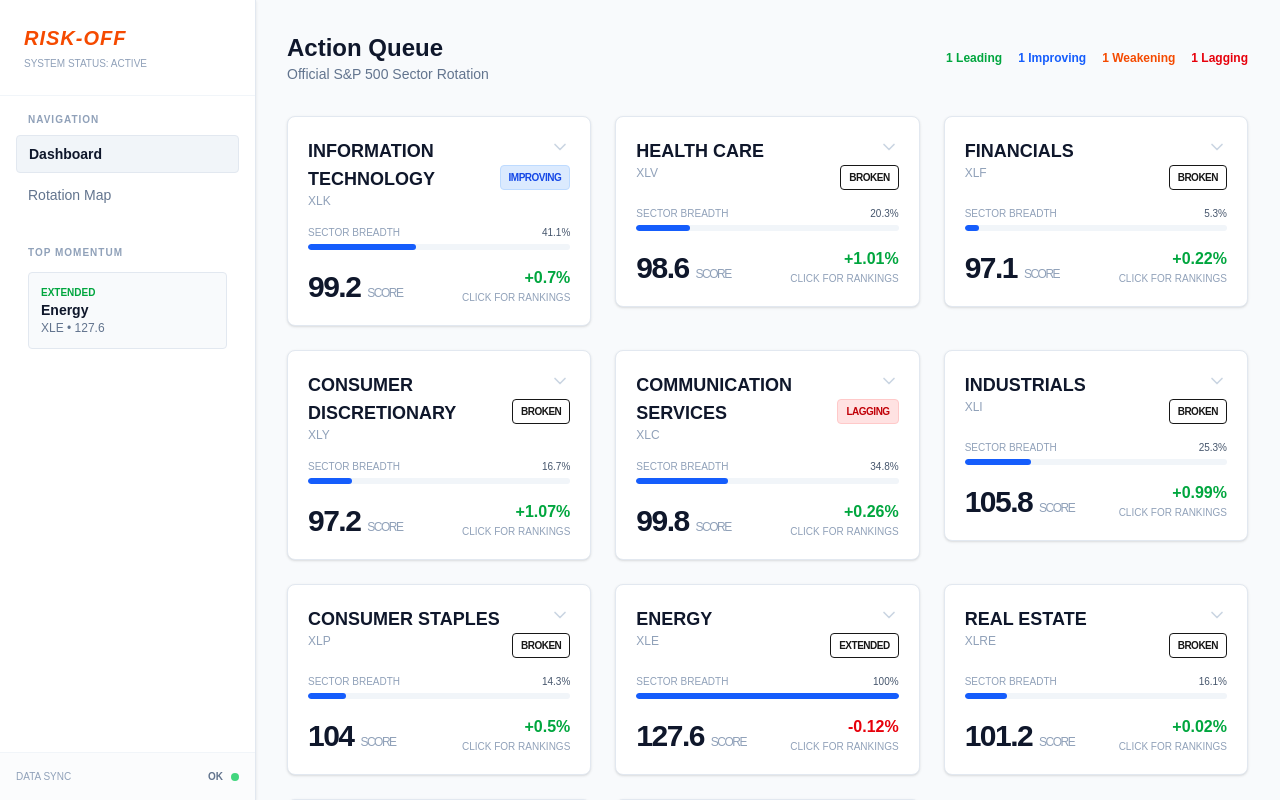
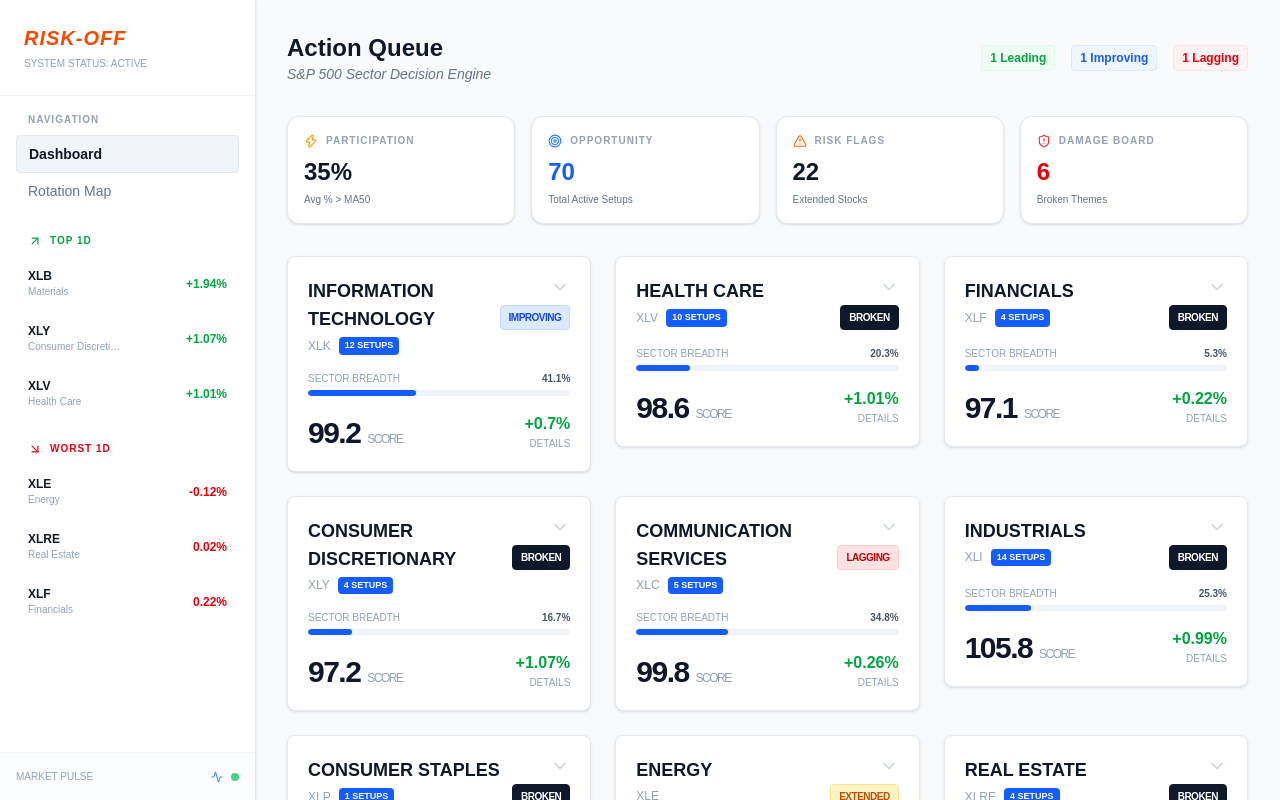
Before and after one commit to Copteez/stock-dashboard, a Next.js app: page / in a window 1280 px wide. Built offline with nearby package versions, Linux system fonts and the light colour scheme.

Commit message:
feat: Enhance DashboardPage with global statistics and improved styling; update Sidebar for better navigation and performance display

```diff
--- a/app/page.tsx
+++ b/app/page.tsx
@@ -1,12 +1,20 @@
 "use client";
 
 import { useState } from "react";
-import { ChevronDown } from "lucide-react"; // Make sure to npm install lucide-react
+import { ChevronDown, Target, Zap, AlertTriangle, ShieldAlert } from "lucide-react";
 import themeData from "@/data.json";
 import SectorDetails from "@/components/SectorDetails";
 
 export default function DashboardPage() {
   const [selectedTicker, setSelectedTicker] = useState<string | null>(null);
+
+  // --- STEP B: GLOBAL CALCULATIONS ---
+  const globalStats = {
+    totalSetups: themeData.reduce((acc, curr) => acc + (curr.setups || 0), 0),
+    totalExtended: themeData.reduce((acc, curr) => acc + (curr.extended || 0), 0),
+    avgBreadth: Math.round(themeData.reduce((acc, curr) => acc + curr.breadth, 0) / themeData.length),
+    brokenThemes: themeData.filter(t => t.status === "Broken" || t.breadth < 30).length,
+  };
 
   const counts = {
     Leading: themeData.filter((t) => t.status === "Leading").length,
@@ -22,15 +30,55 @@
       <header className="flex justify-between items-center">
         <div>
           <h2 className="text-2xl font-bold text-slate-900">Action Queue</h2>
-          <p className="text-slate-500 text-sm">Official S&P 500 Sector Rotation</p>
+          <p className="text-slate-500 text-sm italic">S&P 500 Sector Decision Engine</p>
         </div>
         <div className="flex gap-4 text-xs font-mono font-bold">
-          <span className="text-green-600">{counts.Leading} Leading</span>
-          <span className="text-blue-600">{counts.Improving} Improving</span>
-          <span className="text-orange-600">{counts.Weakening} Weakening</span>
-          <span className="text-red-600">{counts.Lagging} Lagging</span>
+          <span className="text-green-600 bg-green-50 px-2 py-1 rounded border border-green-100">{counts.Leading} Leading</span>
+          <span className="text-blue-600 bg-blue-50 px-2 py-1 rounded border border-blue-100">{counts.Improving} Improving</span>
+          <span className="text-red-600 bg-red-50 px-2 py-1 rounded border border-red-100">{counts.Lagging} Lagging</span>
         </div>
       </header>
+
+      {/* --- STEP B: DECISION SIGNALS ROW --- */}
+      <div className="grid grid-cols-1 md:grid-cols-4 gap-4">
+        {/* Participation */}
+        <div className="bg-white p-4 rounded-xl border border-slate-200 shadow-sm">
+          <div className="flex items-center gap-2 text-[10px] font-bold text-slate-400 uppercase tracking-widest mb-2">
+            <Zap size={14} className="text-amber-500" /> Participation
+          </div>
+          <div className="text-2xl font-black text-slate-900">{globalStats.avgBreadth}%</div>
+          <div className="text-[10px] text-slate-500 font-mono mt-1">Avg % {'>'} MA50</div>
+        </div>
+
+        {/* Opportunity */}
+        <div className="bg-white p-4 rounded-xl border border-slate-200 shadow-sm">
+          <div className="flex items-center gap-2 text-[10px] font-bold text-slate-400 uppercase tracking-widest mb-2">
+            <Target size={14} className="text-blue-500" /> Opportunity
+          </div>
+          <div className="text-2xl font-black text-blue-600">{globalStats.totalSetups}</div>
+          <div className="text-[10px] text-slate-500 font-mono mt-1">Total Active Setups</div>
+        </div>
+
+        {/* Risk Flags */}
+        <div className="bg-white p-4 rounded-xl border border-slate-200 shadow-sm">
+          <div className="flex items-center gap-2 text-[10px] font-bold text-slate-400 uppercase tracking-widest mb-2">
+            <AlertTriangle size={14} className="text-orange-500" /> Risk Flags
+          </div>
+          <div className={`text-2xl font-black ${globalStats.totalExtended > 30 ? "text-orange-600" : "text-slate-900"}`}>
+            {globalStats.totalExtended}
+          </div>
+          <div className="text-[10px] text-slate-500 font-mono mt-1">Extended Stocks</div>
+        </div>
+
+        {/* Broken Themes */}
+        <div className="bg-white p-4 rounded-xl border border-slate-200 shadow-sm">
+          <div className="flex items-center gap-2 text-[10px] font-bold text-slate-400 uppercase tracking-widest mb-2">
+            <ShieldAlert size={14} className="text-red-500" /> Damage Board
+          </div>
+          <div className="text-2xl font-black text-red-600">{globalStats.brokenThemes}</div>
+          <div className="text-[10px] text-slate-500 font-mono mt-1">Broken Themes</div>
+        </div>
+      </div>
 
       {/* The Dashboard Grid */}
       <div className="grid grid-cols-1 md:grid-cols-2 lg:grid-cols-3 gap-6 items-start">
@@ -42,6 +90,8 @@
             Improving: "bg-blue-100 text-blue-700 border-blue-200",
             Weakening: "bg-orange-100 text-orange-700 border-orange-200",
             Lagging: "bg-red-100 text-red-700 border-red-200",
+            Extended: "bg-amber-100 text-amber-700 border-amber-200",
+            Broken: "bg-slate-900 text-white border-slate-900",
           };
 
           return (
@@ -52,22 +102,28 @@
                 isSelected ? "ring-2 ring-blue-500 border-transparent shadow-lg" : "border-slate-200"
               }`}
             >
-              {/* Main Card Content */}
               <div className="p-5">
                 <div className="flex justify-between items-start mb-4">
                   <div>
                     <h3 className="font-bold text-lg uppercase text-slate-900 group-hover:text-blue-600 transition-colors">
                       {theme.name}
                     </h3>
-                    <p className="text-xs text-slate-400 font-mono">{theme.ticker}</p>
+                    <div className="flex gap-2 items-center mt-1">
+                      <p className="text-xs text-slate-400 font-mono">{theme.ticker}</p>
+                      {/* SETUP DENSITY BADGE */}
+                      {theme.setups > 0 && (
+                        <span className="text-[9px] font-bold bg-blue-600 text-white px-1.5 py-0.5 rounded">
+                          {theme.setups} SETUPS
+                        </span>
+                      )}
+                    </div>
                   </div>
 
                   <div className="flex flex-col items-end gap-2">
-                    {/* Visual Indicator: Chevron Icon */}
                     <div className={`transition-transform duration-300 ${isSelected ? "rotate-180 text-blue-500" : "text-slate-300"}`}>
                       <ChevronDown size={20} />
                     </div>
-                    <span className={`px-2 py-1 rounded text-[10px] font-bold border uppercase tracking-tighter ${statusStyles[theme.status as keyof typeof statusStyles]}`}>
+                    <span className={`px-2 py-1 rounded text-[10px] font-bold border uppercase tracking-tighter ${statusStyles[theme.status as keyof typeof statusStyles] || "bg-slate-100"}`}>
                       {theme.status}
                     </span>
                   </div>
@@ -76,7 +132,7 @@
                 <div className="mb-4">
                   <div className="flex justify-between text-[10px] uppercase font-mono text-slate-400 mb-1">
                      <span>Sector Breadth</span>
-                     <span className="text-slate-600">{theme.breadth}%</span>
+                     <span className="text-slate-600 font-bold">{theme.breadth}%</span>
                   </div>
                   <div className="w-full bg-slate-100 h-1.5 rounded-full overflow-hidden">
                     <div
@@ -94,15 +150,13 @@
                     <div className={`font-bold ${theme.change >= 0 ? "text-green-600" : "text-red-600"}`}>
                       {theme.change >= 0 ? "+" : ""}{theme.change}%
                     </div>
-                    {/* Hint text that shows on hover */}
                     <div className="text-[10px] text-slate-400 uppercase font-mono group-hover:text-blue-500 transition-colors">
-                      {isSelected ? "Close Details" : "Click for Rankings"}
+                      {isSelected ? "Close" : "Details"}
                     </div>
                   </div>
                 </div>
               </div>
 
-              {/* Expanded Details Section */}
               {isSelected && (
                 <div className="border-t border-slate-100 bg-slate-50/50 animate-in fade-in slide-in-from-top-2 duration-300">
                   <SectorDetails sector={theme} />
--- a/app/rotation/page.tsx
+++ b/app/rotation/page.tsx
@@ -1,32 +1,49 @@
-// app/rotation/page.tsx
-import RotationMap from "@/components/RotationMap";
+"use client";
+import { ScatterChart, Scatter, XAxis, YAxis, ZAxis, Tooltip, ResponsiveContainer, ReferenceLine, LabelList, Cell, CartesianGrid, Line, ComposedChart } from 'recharts';
 import themeData from "@/data.json";
 
-export default function RotationPage() {
-  const counts = {
-    Leading: themeData.filter((t) => t.status === "Leading").length,
-    Improving: themeData.filter((t) => t.status === "Improving").length,
-    Lagging: themeData.filter((t) => t.status === "Lagging").length,
-    Weakening: themeData.filter((t) => t.status === "Weakening").length,
-  };
+export default function RotationMap() {
+  return (
+    <div className="bg-white border border-slate-200 p-6 rounded-lg h-[600px] w-full relative shadow-sm">
+      {/* ... (Your existing Quadrant Labels: Leading, Improving, etc.) ... */}
 
-  return (
-    <div className="p-8 space-y-8 bg-slate-50 min-h-screen">
-      <header className="flex justify-between items-center">
-        <div>
-          <h2 className="text-2xl font-bold text-slate-900">Rotation Map</h2>
-          <p className="text-slate-500 text-sm">Relative Strength vs. Momentum Visualization</p>
-        </div>
-        <div className="flex gap-4 text-xs font-mono font-bold">
-          <span className="text-green-600">{counts.Leading} Leading</span>
-          <span className="text-blue-600">{counts.Improving} Improving</span>
-          <span className="text-red-600">{counts.Lagging} Lagging</span>
-        </div>
-      </header>
+      <ResponsiveContainer width="100%" height="90%">
+        {/* We use ScatterChart still, but we will nest our logic */}
+        <ScatterChart margin={{ top: 20, right: 40, bottom: 40, left: 40 }}>
+          <CartesianGrid strokeDasharray="3 3" stroke="#f1f5f9" />
+          <XAxis type="number" dataKey="x" domain={[95, 105]} tick={{fontSize: 10}} />
+          <YAxis type="number" dataKey="y" domain={[95, 105]} tick={{fontSize: 10}} />
+          <ZAxis type="number" range={[100, 100]} />
 
-      <div className="bg-white p-4 rounded-xl shadow-sm border border-slate-200">
-        <RotationMap />
-      </div>
+          <ReferenceLine x={100} stroke="#94a3b8" strokeWidth={2} />
+          <ReferenceLine y={100} stroke="#94a3b8" strokeWidth={2} />
+
+          {/* 1. DRAW THE TRAILS FIRST (So they appear behind the dots) */}
+          {themeData.map((sector, idx) => (
+            <Scatter
+              key={`trail-${idx}`}
+              data={sector.trail}
+              line={{ stroke: '#cbd5e1', strokeWidth: 1, strokeDasharray: '4 4' }}
+              shape={() => null} // Hide dots for the trail history
+            />
+          ))}
+
+          {/* 2. DRAW THE CURRENT POSITION DOTS */}
+          <Scatter name="Sectors" data={themeData.map(t => ({ ...t, x: t.score, y: t.momentum }))}>
+            {themeData.map((entry, index) => {
+              const color =
+                entry.status === "Leading" ? "#16a34a" :
+                entry.status === "Improving" ? "#2563eb" :
+                entry.status === "Weakening" ? "#ea580c" : "#dc2626";
+
+              return <Cell key={`cell-${index}`} fill={color} stroke="#fff" strokeWidth={2} />;
+            })}
+            <LabelList dataKey="name" position="top" style={{ fill: '#334155', fontSize: '10px', fontWeight: 'bold' }} />
+          </Scatter>
+
+          <Tooltip cursor={{ strokeDasharray: '3 3' }} />
+        </ScatterChart>
+      </ResponsiveContainer>
     </div>
   );
 }
--- a/components/Sidebar.tsx
+++ b/components/Sidebar.tsx
@@ -1,22 +1,25 @@
-"use client"; // <--- Add this at the very first line
+"use client";
 
 import Link from "next/link";
 import { usePathname } from "next/navigation";
-import themeData from "../data.json";
+import { ArrowUpRight, ArrowDownRight, Activity, Zap } from "lucide-react";
+import themeData from "@/data.json";
 
 export default function Sidebar() {
   const pathname = usePathname();
 
-  // Find the sector with the highest score
-  const topSector = [...themeData].sort((a, b) => b.score - a.score)[0];
+  // --- DATA LOGIC ---
+  const sortedByChange = [...themeData].sort((a, b) => b.change - a.change);
+  const topPerformers = sortedByChange.slice(0, 3);
+  const worstPerformers = sortedByChange.slice(-3).reverse();
 
-  // Count how many are 'Leading' to determine the overall market mood
-  const leadingCount = themeData.filter(t => t.status === "Leading").length;
+  const leadingCount = themeData.filter((t) => t.status === "Leading").length;
   const marketMood = leadingCount > 5 ? "Risk-On" : "Risk-Off";
   const moodColor = leadingCount > 5 ? "text-green-600" : "text-orange-600";
 
   return (
-    <aside className="w-64 bg-white border-r border-slate-200 flex flex-col h-full sticky top-0 shadow-sm">
+    <aside className="w-64 bg-white border-r border-slate-200 flex flex-col h-full sticky top-0 shadow-sm overflow-y-auto">
+      {/* Header */}
       <div className="p-6 border-b border-slate-100">
         <h1 className={`text-xl font-black ${moodColor} uppercase tracking-wider italic`}>
           {marketMood}
@@ -26,52 +29,77 @@
         </p>
       </div>
 
-      <nav className="flex-1 p-4 space-y-1">
+      <nav className="flex-1 p-4 space-y-6">
+        {/* Navigation Section */}
+        <div>
           <div className="text-[10px] font-bold text-slate-400 uppercase px-3 mb-2 tracking-widest">
             Navigation
           </div>
-
-        {/* Dashboard Link */}
+          <div className="space-y-1">
             <Link href="/">
-          <div className={`w-full text-left px-3 py-2 rounded text-sm transition cursor-pointer mb-1 ${
-            pathname === '/'
-            ? 'bg-slate-100 text-slate-900 font-bold border border-slate-200'
-            : 'text-slate-500 hover:bg-slate-50'
+              <div className={`w-full text-left px-3 py-2 rounded text-sm transition cursor-pointer ${
+                pathname === '/' ? 'bg-slate-100 text-slate-900 font-bold border border-slate-200' : 'text-slate-500 hover:bg-slate-50'
               }`}>
                 Dashboard
               </div>
             </Link>
-
-        {/* Rotation Map Link */}
             <Link href="/rotation">
               <div className={`w-full text-left px-3 py-2 rounded text-sm transition cursor-pointer ${
-            pathname === '/rotation'
-            ? 'bg-slate-100 text-slate-900 font-bold border border-slate-200'
-            : 'text-slate-500 hover:bg-slate-50'
+                pathname === '/rotation' ? 'bg-slate-100 text-slate-900 font-bold border border-slate-200' : 'text-slate-500 hover:bg-slate-50'
               }`}>
                 Rotation Map
               </div>
             </Link>
+          </div>
+        </div>
 
-        {/* Top Mover Shortcut */}
-        <div className="mt-8 px-3">
-          <div className="text-[10px] font-bold text-slate-400 uppercase mb-3 tracking-widest">
-            Top Momentum
+        {/* TOP PERFORMERS - 1D */}
+        <div>
+          <div className="flex items-center gap-2 text-[10px] font-bold text-green-600 uppercase px-3 mb-3 tracking-widest">
+            <ArrowUpRight size={14} /> Top 1D
           </div>
-          <div className="p-3 bg-slate-50 rounded border border-slate-200">
-            <div className="text-[10px] text-green-600 font-bold uppercase">{topSector?.status}</div>
-            <div className="text-sm font-bold text-slate-900 truncate">{topSector?.name}</div>
-            <div className="text-xs text-slate-500 font-mono">{topSector?.ticker} • {topSector?.score}</div>
+          <div className="space-y-2 px-1">
+            {topPerformers.map((theme) => (
+              <div key={theme.ticker} className="flex justify-between items-center p-2 rounded hover:bg-green-50/50 transition-colors">
+                <div>
+                  <div className="text-xs font-bold text-slate-900">{theme.ticker}</div>
+                  <div className="text-[10px] text-slate-400 truncate w-24">{theme.name}</div>
+                </div>
+                <div className="text-xs font-mono font-bold text-green-600">
+                  +{theme.change}%
+                </div>
+              </div>
+            ))}
+          </div>
+        </div>
+
+        {/* WORST PERFORMERS - 1D */}
+        <div>
+          <div className="flex items-center gap-2 text-[10px] font-bold text-red-600 uppercase px-3 mb-3 tracking-widest">
+            <ArrowDownRight size={14} /> Worst 1D
+          </div>
+          <div className="space-y-2 px-1">
+            {worstPerformers.map((theme) => (
+              <div key={theme.ticker} className="flex justify-between items-center p-2 rounded hover:bg-red-50/50 transition-colors">
+                <div>
+                  <div className="text-xs font-bold text-slate-900">{theme.ticker}</div>
+                  <div className="text-[10px] text-slate-400 truncate w-24">{theme.name}</div>
+                </div>
+                <div className="text-xs font-mono font-bold text-red-600">
+                  {theme.change}%
+                </div>
+              </div>
+            ))}
           </div>
         </div>
       </nav>
 
-      {/* Footer */}
+      {/* Market Pulse Footer */}
       <div className="p-4 border-t border-slate-100 bg-slate-50/50">
         <div className="flex justify-between items-center text-[10px] font-mono text-slate-400">
-          <span className="uppercase">Data Sync</span>
+          <span className="uppercase">Market Pulse</span>
           <div className="flex items-center gap-2">
-            <span className="text-slate-500 font-bold uppercase">OK</span>
+            <Activity size={12} className="text-blue-500" />
             <span className="h-2 w-2 rounded-full bg-green-500 animate-pulse"></span>
           </div>
         </div>
```
Also changed, not shown: 1 other file (tests, documents, lock files or other folders). Lines whose indentation alone changed are shown as unchanged.
